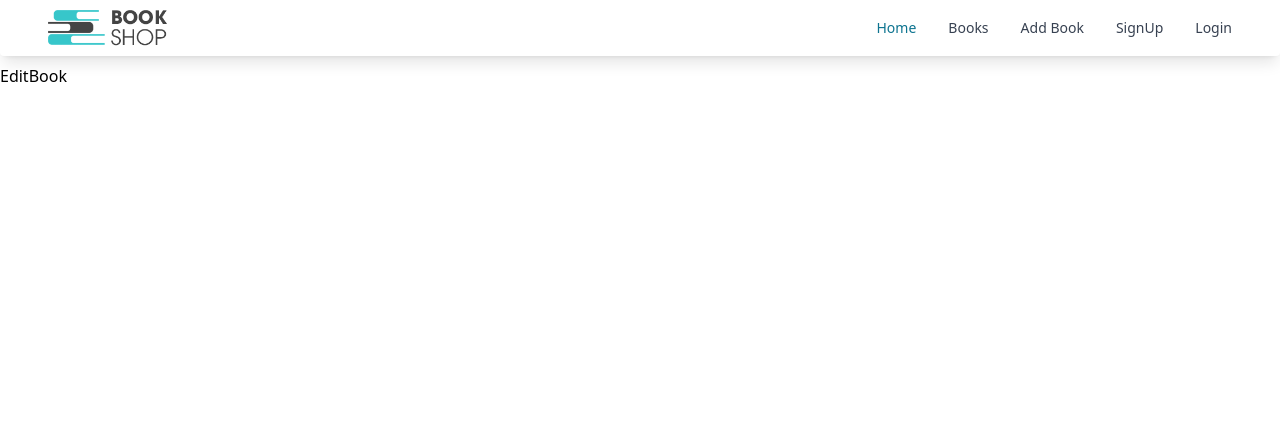
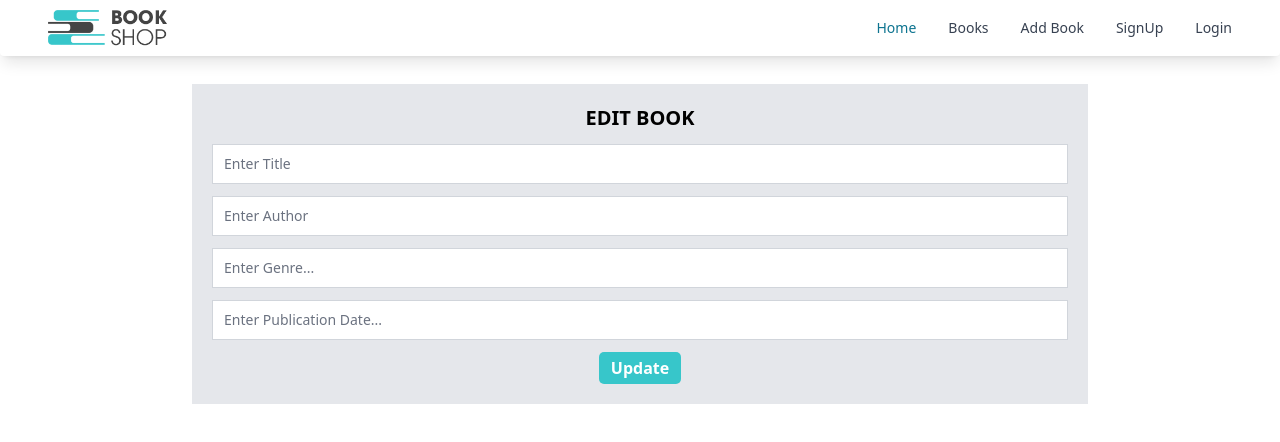
Before and after one commit to Abhamid3311/book-shop-redux, a React (Vite) app: page /edit-book/1 in a window 1280 px wide. Shown: the top 442 px of the page. Built offline with nearby package versions, Linux system fonts and the light colour scheme.

Commit message:
edit book page,change theme

```diff
--- a/src/components/BookCard.tsx
+++ b/src/components/BookCard.tsx
@@ -22,7 +22,7 @@ export default function BookCard({ book }) {
                 <p>Publication Date: {publicationDate}</p>
             </div>
 
-            <button onClick={() => handleBookDetails(_id)} className='bg-primary text-white px-3 py-1 rounded-[5px] text-sm font-semibold hover:underline'>View Details</button>
+            <button onClick={() => handleBookDetails(_id)} className='bg-primary text-white px-3 py-1 rounded-[5px] text-base font-semibold hover:underline'>View Details</button>
 
         </div>
 
--- a/src/components/RecentBooks.tsx
+++ b/src/components/RecentBooks.tsx
@@ -10,7 +10,6 @@ export default function RecentBooks() {
     if (error) {
         console.log(error)
     }
-
 
     return (
         <div className='bg-gray-200'>
--- a/src/pages/AddBook.tsx
+++ b/src/pages/AddBook.tsx
@@ -40,7 +40,7 @@ export default function AddBook() {
     return (
         <div className='max-w-7xl mx-auto px-5 lg:px-0'>
             <div className='max-w-4xl mx-auto bg-gray-200 p-5 m-5'>
-                <h1 className="text-center font-bold text-xl">ADD BOOK</h1>
+                <h1 className="text-center font-bold text-xl">ADD NEW BOOK</h1>
 
                 <form onSubmit={onSubmit}>
                     <div className="relative my-3 ">
@@ -85,7 +85,7 @@ export default function AddBook() {
                         <button
                             type="submit"
                             disabled={isLoading}
-                            className='bg-primary text-white px-3 py-1 rounded-lg text-lg font-semibold '>{isLoading ? "Adding..." : "Add"}
+                            className='bg-primary text-white px-3 py-1 rounded-[5px] text-base font-semibold '>{isLoading ? "Adding..." : "Add"}
                         </button>
                     </div>
                 </form>
--- a/src/pages/EditBook.tsx
+++ b/src/pages/EditBook.tsx
@@ -1,6 +1,96 @@
+import { useAddBookMutation } from "@/redux/features/books/bookApi";
+import { useForm } from "react-hook-form"
+import { toast } from "react-toastify";
+
+type FormData = {
+    title: string;
+    author: string;
+    genre: string;
+    publicationDate: number;
+}
 
 export default function EditBook() {
+    const [postBook, { isLoading, isError, isSuccess }] = useAddBookMutation();
+    const {
+        register,
+        handleSubmit,
+        reset,
+        formState: { errors },
+    } = useForm<FormData>();
+
+
+    console.log(isError, isSuccess);
+
+    const onSubmit = handleSubmit((data) => {
+        console.log(data)
+        postBook(data).unwrap()
+            .then((response) => {
+                console.log('Book added successfully', response);
+                toast.success("Book Added Successfully!")
+                reset();
+            })
+            .catch((error) => {
+                console.error('Error adding book', error);
+                toast.error("Book Added Failed!")
+            });
+
+    });
+
+
     return (
-        <div>EditBook</div>
+        <div className='max-w-7xl mx-auto px-5 lg:px-0'>
+            <div className='max-w-4xl mx-auto bg-gray-200 p-5 m-5'>
+                <h1 className="text-center font-bold text-xl">EDIT BOOK</h1>
+
+                <form onSubmit={onSubmit}>
+                    <div className="relative my-3 ">
+                        <input
+                            type="text"
+                            {...register("title")}
+                            id="title" required
+                            className="block px-2.5 pb-1.5 pt-3 w-full text-sm text-gray-900 bg-white rounded-lg border-1 border-gray-300 appearance-none   focus:outline-none focus:ring-0 focus:border-blue-600 peer"
+                            placeholder=" " />
+                        <label htmlFor="title" className="absolute text-sm text-gray-500  duration-300 transform -translate-y-3 scale-75 top-1 z-10 origin-[0] bg-white  px-2 peer-focus:px-2 peer-focus:text-blue-600 peer-focus:dark:text-blue-500 peer-placeholder-shown:scale-100 peer-placeholder-shown:-translate-y-1/2 peer-placeholder-shown:top-1/2 peer-focus:top-1 peer-focus:scale-75 peer-focus:-translate-y-3 left-1">Enter Title</label>
+                    </div>
+
+                    <div className="relative my-3">
+                        <input
+                            type="text"
+                            {...register("author")}
+                            id="Author" required
+                            className="block px-2.5 pb-1.5 pt-3 w-full text-sm text-gray-900 bg-white rounded-lg border-1 border-gray-300 appearance-none   focus:outline-none focus:ring-0 focus:border-blue-600 peer"
+                            placeholder=" " />
+                        <label htmlFor="Author" className="absolute text-sm text-gray-500  duration-300 transform -translate-y-3 scale-75 top-1 z-10 origin-[0] bg-white  px-2 peer-focus:px-2 peer-focus:text-blue-600 peer-focus:dark:text-blue-500 peer-placeholder-shown:scale-100 peer-placeholder-shown:-translate-y-1/2 peer-placeholder-shown:top-1/2 peer-focus:top-1 peer-focus:scale-75 peer-focus:-translate-y-3 left-1">Enter Author</label>
+                    </div>
+
+                    <div className="relative my-3">
+                        <input
+                            type="text"
+                            {...register("genre")}
+                            id="Genre" required
+                            className="block px-2.5 pb-1.5 pt-3 w-full text-sm text-gray-900 bg-white rounded-lg border-1 border-gray-300 appearance-none   focus:outline-none focus:ring-0 focus:border-blue-600 peer" placeholder=" " />
+                        <label htmlFor="Genre" className="absolute text-sm text-gray-500  duration-300 transform -translate-y-3 scale-75 top-1 z-10 origin-[0] bg-white  px-2 peer-focus:px-2 peer-focus:text-blue-600 peer-focus:dark:text-blue-500 peer-placeholder-shown:scale-100 peer-placeholder-shown:-translate-y-1/2 peer-placeholder-shown:top-1/2 peer-focus:top-1 peer-focus:scale-75 peer-focus:-translate-y-3 left-1">Enter Genre...</label>
+                    </div>
+
+                    <div className="relative my-3">
+                        <input
+                            type="number"
+                            {...register("publicationDate")}
+                            id="Date" required
+                            className="block px-2.5 pb-1.5 pt-3 w-full text-sm text-gray-900 bg-white rounded-lg border-1 border-gray-300 appearance-none   focus:outline-none focus:ring-0 focus:border-blue-600 peer" placeholder=" " />
+                        <label htmlFor="Date" className="absolute text-sm text-gray-500  duration-300 transform -translate-y-3 scale-75 top-1 z-10 origin-[0] bg-white  px-2 peer-focus:px-2 peer-focus:text-blue-600 peer-focus:dark:text-blue-500 peer-placeholder-shown:scale-100 peer-placeholder-shown:-translate-y-1/2 peer-placeholder-shown:top-1/2 peer-focus:top-1 peer-focus:scale-75 peer-focus:-translate-y-3 left-1">Enter Publication Date...</label>
+                    </div>
+
+                    <div className="flex items-center justify-center">
+                        <button
+                            type="submit"
+                            disabled={isLoading}
+                            className='bg-primary text-white px-3 py-1 rounded-[5px] text-base font-semibold '>{isLoading ? "Updating..." : "Update"}
+                        </button>
+                    </div>
+                </form>
+
+            </div>
+        </div>
     )
 }
--- a/src/pages/Home.tsx
+++ b/src/pages/Home.tsx
@@ -24,7 +24,7 @@ export function Banner() {
                 <h1 className="text-3xl lg:text-5xl font-bold ">Lorem ipsum dolor sit amet, consectetur adipisicing.</h1>
                 <p className="text-center ">Lorem ipsum, dolor sit amet consectetur adipisicing elit. Magni tenetur quae dolorem alias, aliquid a perspiciatis esse mollitia dicta sequi. Saepe modi inventore ut! Quia ut aspernatur temporibus nostrum? Quo.</p>
 
-                <a href="#" className="flex items-center justify-center px-5 py-3 text-base font-medium text-center bg-primary text-white  rounded-md">Learn more </a>
+                <a href="#" className="flex items-center justify-center px-5 py-3 text-base font-medium text-center bg-primary text-white  rounded-[5px]">Learn more </a>
 
 
 
--- a/tailwind.config.js
+++ b/tailwind.config.js
@@ -23,11 +23,9 @@ module.exports = {
         ring: "hsl(var(--ring))",
         background: "hsl(var(--background))",
         foreground: "hsl(var(--foreground))",
-        primary:"#1B8BCB",
-        secondary: {
-          DEFAULT: "hsl(var(--secondary))",
-          foreground: "hsl(var(--secondary-foreground))",
-        },
+        primary:"#37C6CA",
+        secondary:"#1B8BCB",
+
         destructive: {
           DEFAULT: "hsl(var(--destructive))",
           foreground: "hsl(var(--destructive-foreground))",
```
